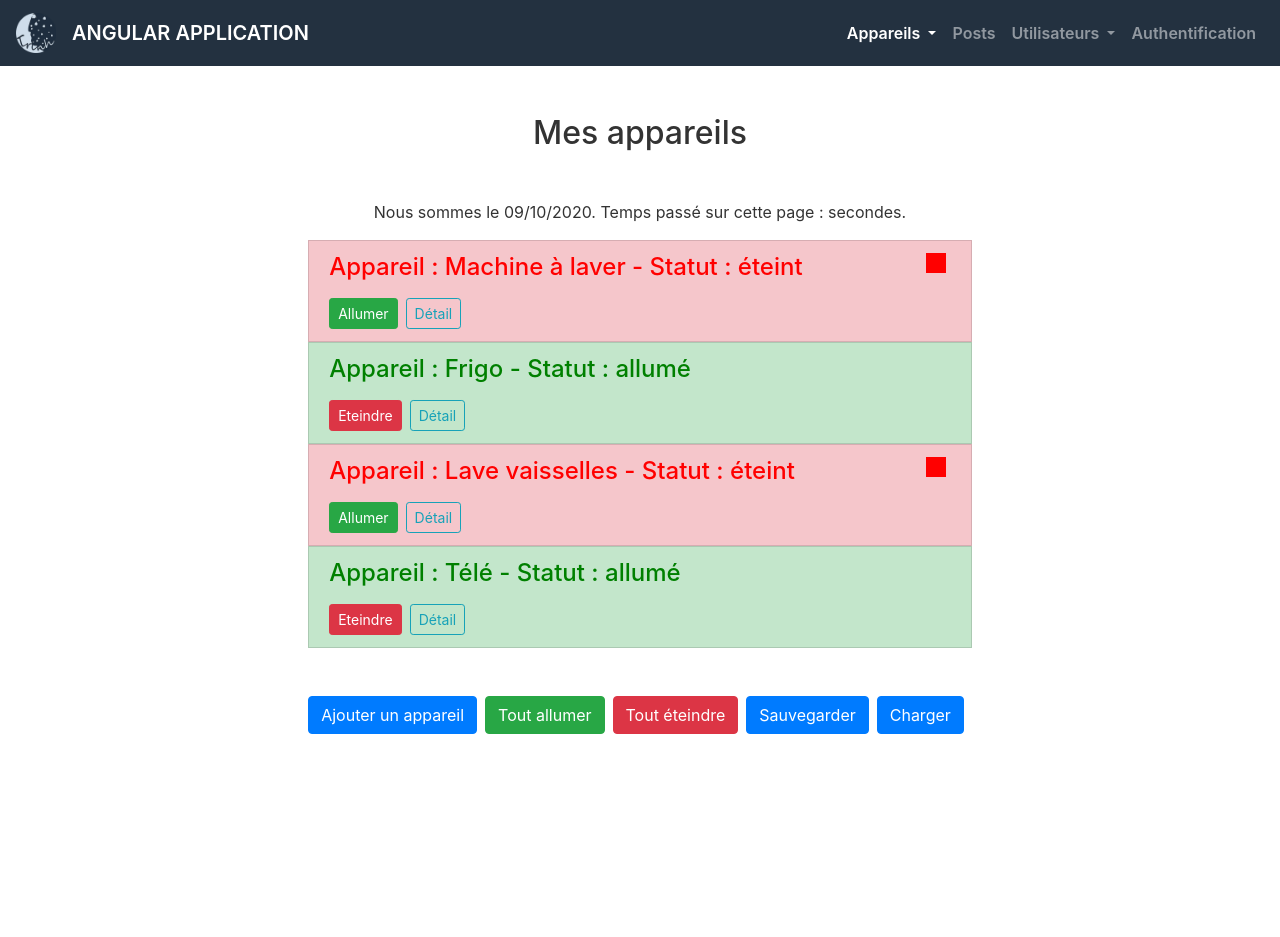
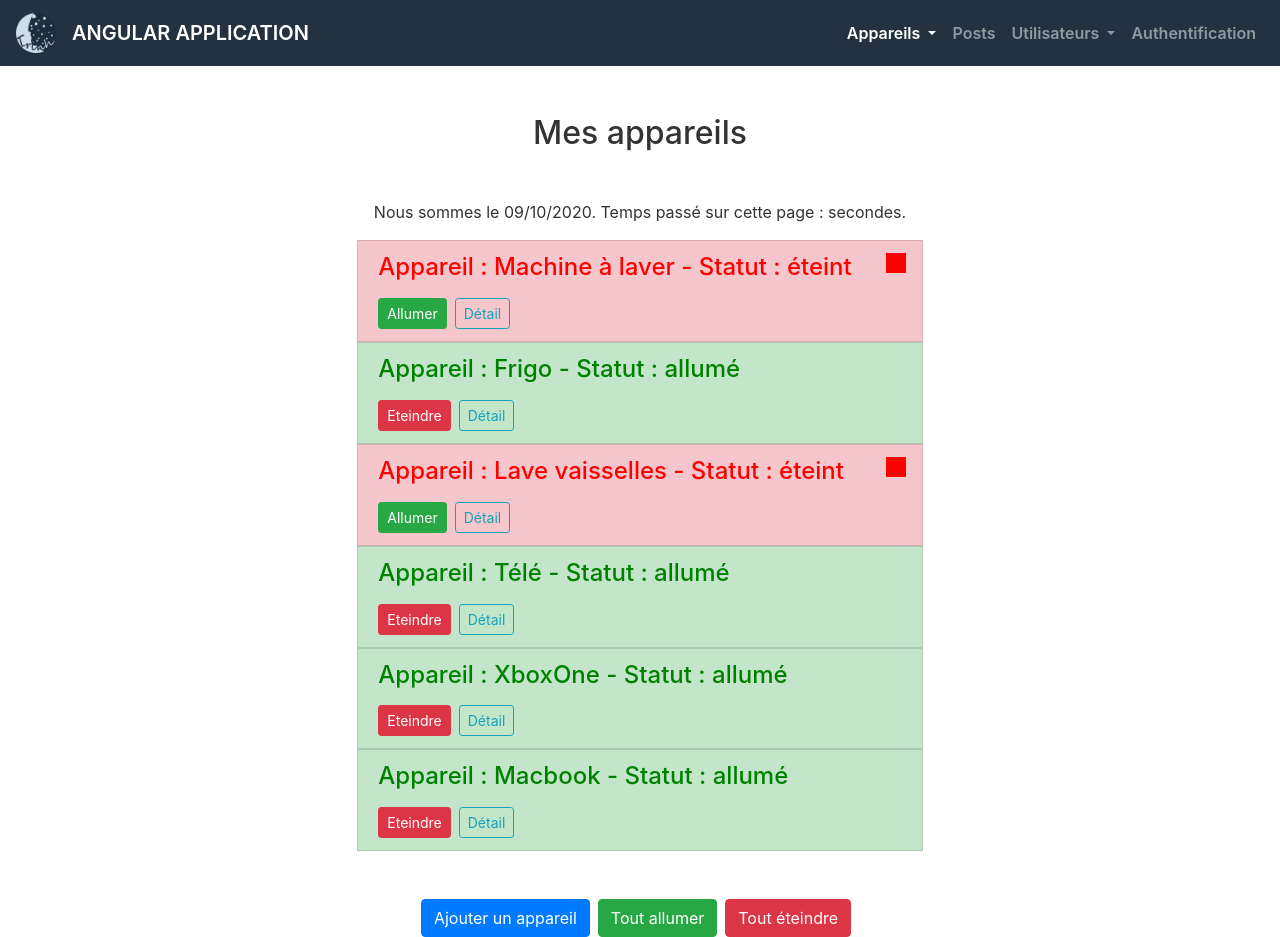
Before and after one commit to tuyetrinhvo/angular-app, an Angular app: page /auth in a window 1280 px wide. Both pictures are taken after a click on the button "Se connecter". Before the commit the page ends 800 px from the top, so only its background shows below. Built offline with nearby package versions, Linux system fonts and the light colour scheme.

Commit message:
disable Common Js modules: allowedCommonJsDependencies

```diff
--- a/angular.json
+++ b/angular.json
@@ -18,7 +18,8 @@
           "builder": "@angular-devkit/build-angular:browser",
           "options": {
             "allowedCommonJsDependencies": [
-              "rxjs-compat"
+              "rxjs-compat",
+              "rxjs"
             ],
             "outputPath": "dist/angular-project",
             "index": "src/index.html",
--- a/src/app/appareil/appareil.component.html
+++ b/src/app/appareil/appareil.component.html
@@ -18,10 +18,6 @@
             (click)="onToutAllumer()">Tout allumer</button>
     <button class="btn btn-danger mt-5 mr-2"
             (click)="onToutEteindre()">Tout éteindre</button>
-    <button class="btn btn-primary mt-5 mr-2"
-            (click)="onSave()">Sauvegarder</button>
-    <button class="btn btn-primary mt-5 mr-2"
-            (click)="onFetch()">Charger</button>
   </div>
 
 </div>
--- a/src/app/appareil/appareil.component.ts
+++ b/src/app/appareil/appareil.component.ts
@@ -1,6 +1,6 @@
 import { Component, OnDestroy, OnInit } from '@angular/core';
 import { AppareilService } from '../services/appareil.service';
-import { Observable } from 'rxjs/Observable';
+import { Observable } from 'rxjs';
 import 'rxjs/Rx';
 import { Subscription } from 'rxjs/Rx';
 
--- a/src/app/services/appareil.service.ts
+++ b/src/app/services/appareil.service.ts
@@ -1,4 +1,4 @@
-import { Subject } from 'rxjs/Subject';
+import { Subject } from 'rxjs';
 import { HttpClient } from '@angular/common/http';
 import { Injectable } from '@angular/core';
 @Injectable()
@@ -25,6 +25,16 @@ export class AppareilService {
         {
             id: 4,
             name: 'Télé',
+            status: 'allumé'
+        },
+        {
+            id: 5,
+            name: 'XboxOne',
+            status: 'allumé'
+        },
+        {
+            id: 6,
+            name: 'Macbook',
             status: 'allumé'
         }
     ];
```
